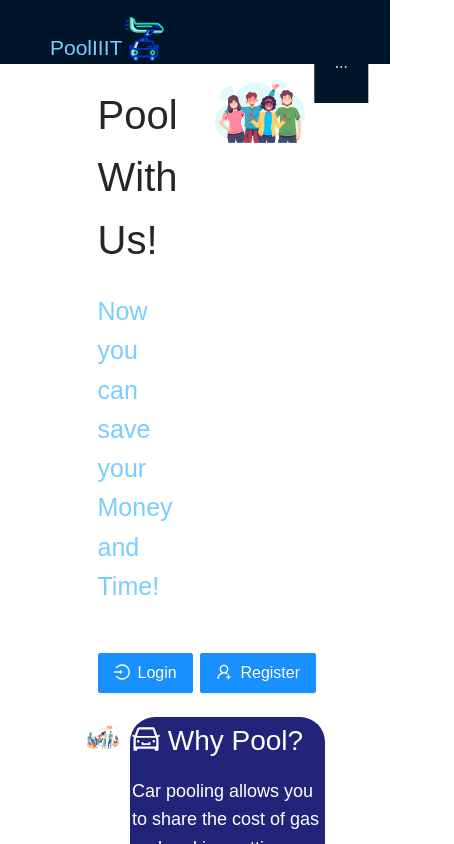
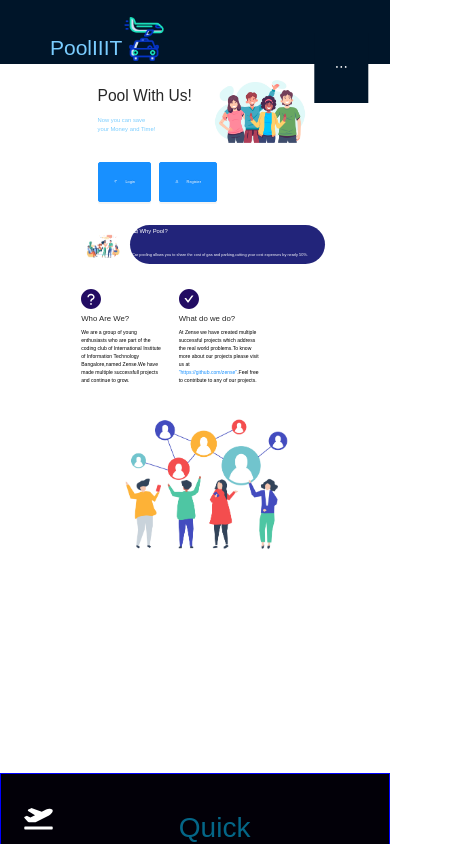
Before and after one commit to divyamagwl/PoolIIIT, a React (Create React App) app in the folder frontend/: page / in a window 390 px wide. Shown: the top 844 px of the page, 454 px wide, since content can reach past the window. Built offline with nearby package versions, Linux system fonts and the light colour scheme.

Commit message:
Added responsiveness to Home page

```diff
--- a/frontend/src/containers/Home.js
+++ b/frontend/src/containers/Home.js
@@ -18,20 +18,20 @@ const Home = withRouter((props) => {
       <Row >
           <Col span={12} >
             <div style={{paddingLeft:"50%" ,paddingTop:'10%',paddingBottom:'10%',paddingRight:'10%',textAlign:"left",width:'90%',height:'auto'}}>
-              <h1 style={{fontSize:"40px"}}>Pool With Us!</h1>
-              <p style={{fontSize:"25px"}}>Now you can save <br/>your
+              <h1 style={{fontSize:"4vw",whiteSpace:'nowrap'}}>Pool With Us!</h1>
+              <p style={{fontSize:"1.5vw",whiteSpace:'nowrap'}}>Now you can save <br/>your
                 Money and Time!
               </p>
               <br/>
               {isAuthenticated
               ?[
-                <Button type="primary" href="./booking" size="large"><ScheduleOutlined />Bookings</Button>
+                <Button type="primary" href="./booking" size="large" style={{fontSize:"1vw",whiteSpace:'nowrap'}}><ScheduleOutlined />Bookings</Button>
               ]
               :[
                 <div style={{display:'flex'}}>
-                  <Button type="primary" href="./login" size="large"><LoginOutlined />Login </Button>
+                  <Button type="primary" href="./login" size="large" style={{fontSize:"1vw",whiteSpace:'nowrap'}}><LoginOutlined />Login </Button>
                   &nbsp;&nbsp;
-                  <Button type="primary" href="./register" size="large"><UserAddOutlined />Register</Button>
+                  <Button type="primary" href="./register" size="large"  style={{fontSize:"1vw",whiteSpace:'nowrap'}}><UserAddOutlined />Register</Button>
                 </div>
               ]}
 
@@ -48,13 +48,15 @@ const Home = withRouter((props) => {
         <img alt='Pooling-image' style={{paddingBottom:'10%',paddingLeft:"5%",paddingRight:'5%' ,paddingTop:'10%',width:'100%',height:'auto',textAlign:"center"}} src={pic3}/>
 
         </Col>
-        <Col span={15} style={{borderRadius:"25px",backgroundColor:" #22247A",width:"100%",height:"160px"}}>
+        <Col span={15} style={{borderRadius:"25px",backgroundColor:"#22247A",width:"100%",height:"10vw",whiteSpace:'nowrap'}}>
 
-          <h1 style={{textAlign:'left',color:'white',paddingLeft:'1%',paddingTop:'1%'}}><CarOutlined/>  Why Pool?</h1>
-          <p style={{textAlign:'left',color:'white',paddingLeft:'1%',paddingTop:'0.2%',paddingRight:'1%',paddingBottom:'1%',fontSize:'18px'}}>
-            Car pooling allows you to share the cost of gas and parking,cutting your cost expenses by nearly 50%.
-            Carpooling is also better for the environment.Having fewer cars on road
-            means reduced Greenhouse gases emission.Most importantly ,you make new friends.So let's pool!
+          <h1 style={{textAlign:'left',color:'white',paddingLeft:'1%',paddingTop:'1%',fontSize:"1.5vw",whiteSpace:'nowrap'}}><CarOutlined/>  Why Pool?</h1>
+          <p style={{textAlign:'left',color:'white',paddingLeft:'1%',paddingTop:'0.2%',paddingRight:'1%',paddingBottom:'1%'}}>
+            <span style={{fontSize:"1vw",whiteSpace:'nowrap'}}>Car pooling allows you to share the cost of gas and parking,cutting your cost expenses by nearly 50%.</span>
+            <br/>
+            <span style={{fontSize:"1vw",whiteSpace:'nowrap'}}>Carpooling is also better for the environment.Having fewer cars on road</span>
+            <br/>
+            <span style={{fontSize:"1vw",whiteSpace:'nowrap'}}>means reduced Greenhouse gases emission.Most importantly ,you make new friends.So let's pool! </span>
           </p>
         </Col>
       </Row>
@@ -64,20 +66,24 @@ const Home = withRouter((props) => {
         <br></br>
         <Col xs={{ span: 5, offset: 1 }} lg={{ span: 6, offset: 2 }} style={{paddingTop:"5%"}}>
           <QuestionCircleFilled style={{color:'#220c63',fontSize:'20px'}}/>
-           <h1>Who Are We?</h1>
-           <p style={{paddingTop:'0.2%',fontSize:'20px',color:'black'}}>
-             We are a group of young enthusiasts who are part of the coding club of
-             International Institute of Information Technology Bangalore,named Zense.
-             We have made multiple successfull projects and continue to grow.
+           <h1 style={{fontSize:"2vw",whiteSpace:'nowrap'}}>Who Are We?</h1>
+           <p style={{paddingTop:'0.2%',color:'black',fontSize:"1.3vw"}}>
+             We are a group of young enthusiasts
+             who are part of the coding club of
+             International Institute of Information Technology
+             Bangalore,named Zense.We have made multiple
+             successfull projects and continue to grow.
            </p>
         </Col>
-        <Col xs={{ span: 11, offset: 1 }} lg={{ span: 6, offset: 2 }} style={{paddingTop:"5%"}}>
+        <Col xs={{ span: 5, offset: 1 }} lg={{ span: 6, offset: 2 }} style={{paddingTop:"5%"}}>
           <CheckCircleFilled style={{color:'#220c63',fontSize:'20px'}}/>
-          <h1>What do we do?</h1>
-          <p style={{paddingTop:'0.2%',fontSize:'20px',color:'black'}}>
-              At Zense we have created multiple successful projects which address the
-              real world problems.To know more about our projects please visit
-              "https://github.com/zense".Feel free to contribute to any of our projects.
+          <h1 style={{fontSize:"2vw",whiteSpace:'nowrap'}}>What do we do?</h1>
+          <p style={{paddingTop:'0.2%',color:'black',fontSize:"1.3vw"}}>
+              At Zense we have created multiple successful
+              projects which address the real world problems.To
+              know more about our projects please visit us at
+              <a href="https://github.com/zense"> "https://github.com/zense"</a>.Feel free to
+              contribute to any of our projects.
            </p>
         </Col>
      </Row>
```
